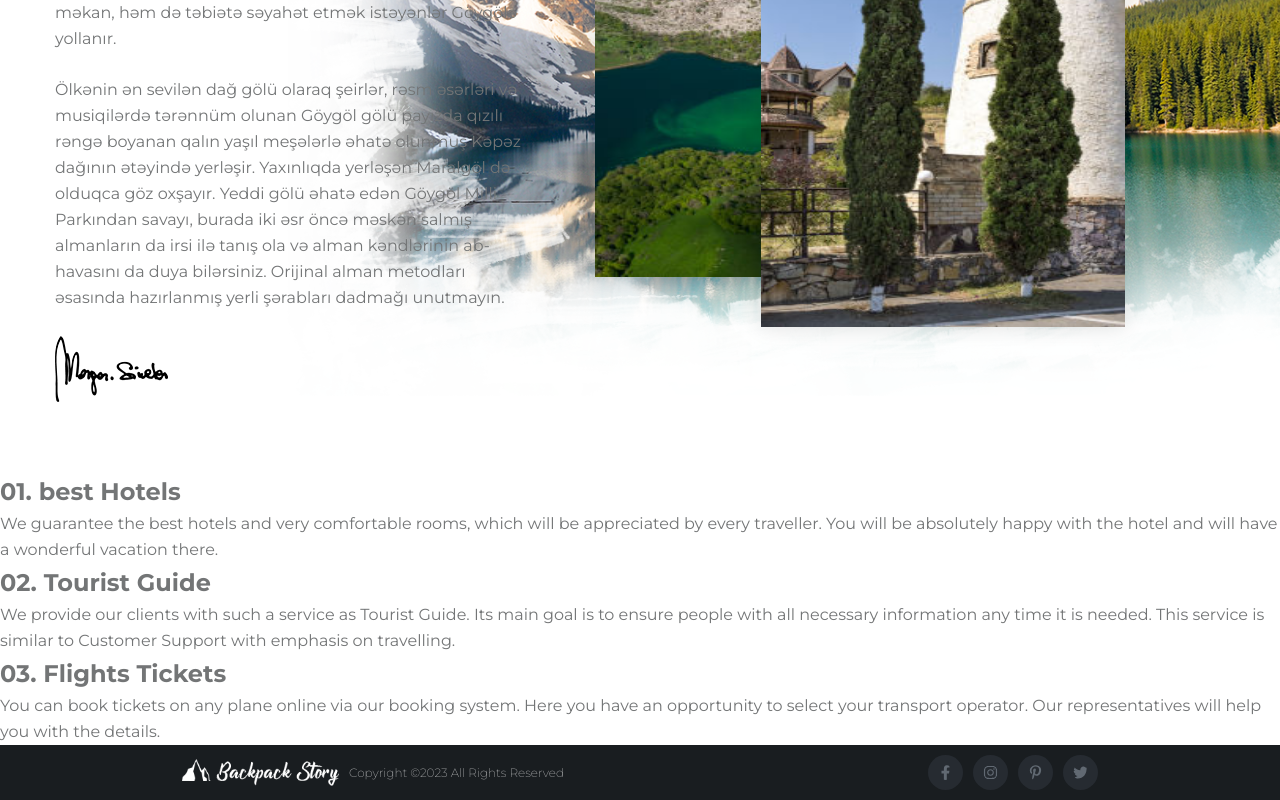
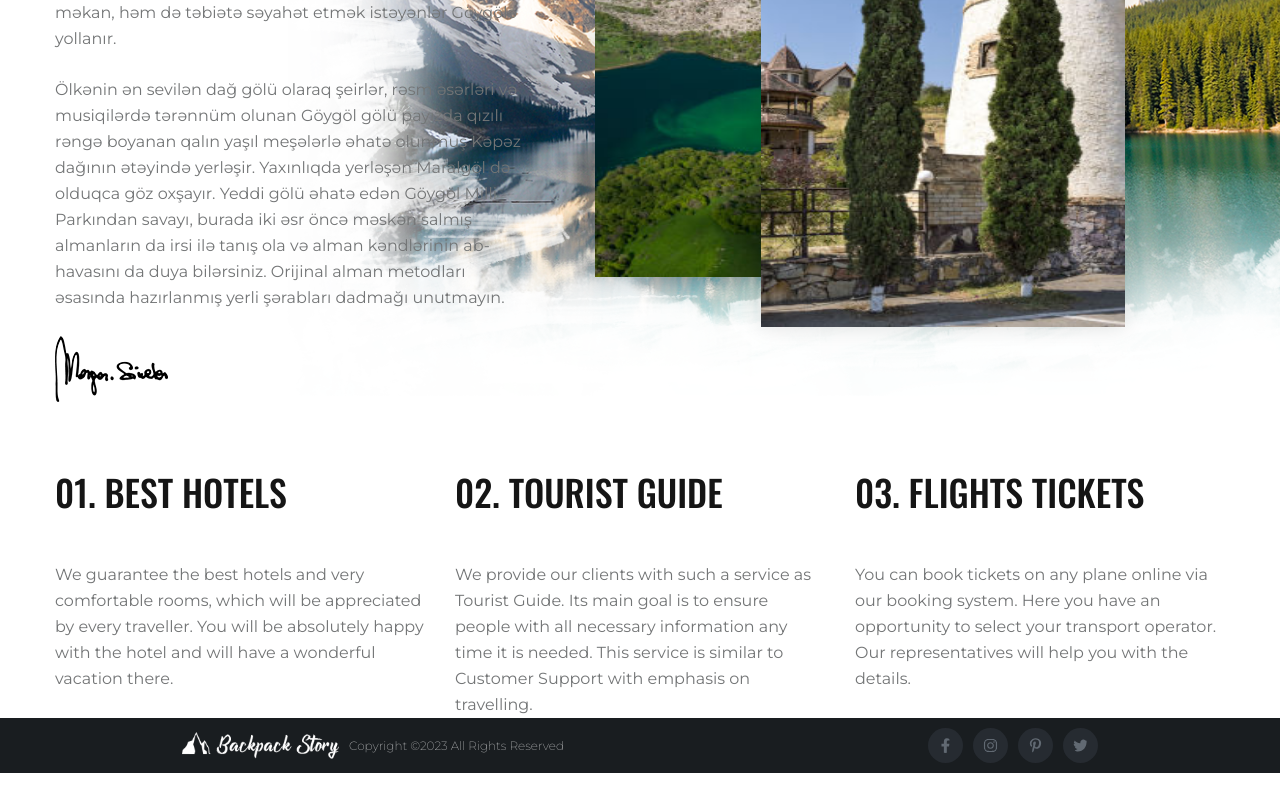
Before and after one commit to FeridQarayev/beautiful_places_app, a React (Create React App) app in the folder client/: page / in a window 1280 px wide. Shown: the part 1132-1932 px from the top of the page. After the commit the page ends 1905 px from the top, so only its background shows below. Built offline with nearby package versions, Linux system fonts and the light colour scheme.

Commit message:
styled home advantages

```diff
--- a/client/src/pages/base/home/style.module.scss
+++ b/client/src/pages/base/home/style.module.scss
@@ -89,6 +89,45 @@
 }
 
 .advantages {
+  background-color: #ffffff;
+  padding: 50px 0;
+  &__container {
+    width: 100%;
+    padding-right: 15px;
+    padding-left: 15px;
+    margin-right: auto;
+    margin-left: auto;
+    &__row {
+      margin-bottom: -30px;
+      display: flex;
+      flex-wrap: wrap;
+      margin-right: -15px;
+      margin-left: -15px;
+      &__card {
+        margin-bottom: 30px;
+        position: relative;
+        width: 100%;
+        padding-right: 15px;
+        padding-left: 15px;
+        h2 {
+          font-size: 28px;
+          line-height: 1.5;
+          margin-top: 0;
+          margin-bottom: 0;
+          font-weight: 500;
+          color: #151515;
+          font-family: 'Oswald', sans-serif;
+          text-transform: uppercase;
+          transition: all 0.3s ease-in-out;
+          background-color: transparent;
+          color: rgb(21, 21, 21);
+        }
+        P {
+          margin-top: 15px;
+        }
+      }
+    }
+  }
 }
 
 @media only screen and (min-width: 576px) {
@@ -98,6 +137,11 @@
       &__row__right__box {
         flex-wrap: nowrap;
       }
+    }
+  }
+  .advantages {
+    &__container {
+      max-width: 540px;
     }
   }
 }
@@ -117,6 +161,15 @@
       }
     }
   }
+  .advantages {
+    padding: 70px 0;
+    &__container {
+      max-width: 720px;
+      P {
+        margin-top: 20px;
+      }
+    }
+  }
 }
 @media only screen and (min-width: 992px) {
   .way_travel {
@@ -127,6 +180,16 @@
       max-width: 960px;
       &__row__left__text2 {
         margin-top: 25px;
+      }
+    }
+  }
+  .advantages {
+    padding: 80px 0 90px;
+    &__container {
+      max-width: 960px;
+      &__row__card {
+        flex: 0 0 33.33333%;
+        max-width: 33.33333%;
       }
     }
   }
@@ -183,6 +246,24 @@
       }
     }
   }
+  .advantages {
+    &__container {
+      max-width: 1200px;
+      h2 {
+        font-size: 36px;
+        line-height: 1.11111;
+      }
+      p {
+        margin-top: 50px;
+      }
+    }
+  }
+}
+@media only screen and (max-width: 2370px) {
+  .advantages {
+    padding-top: 0;
+    padding-bottom: 0;
+  }
 }
 @media only screen and (max-width: 1200px) {
   .way_travel {
```
